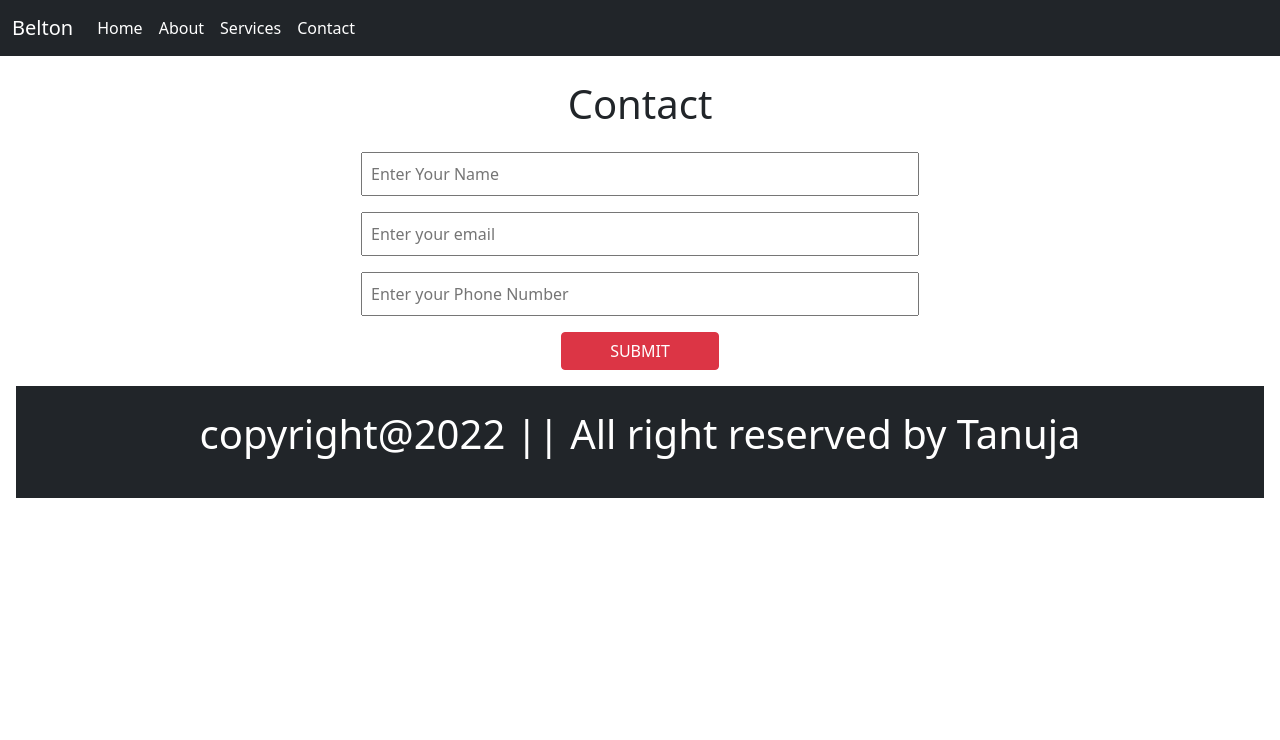
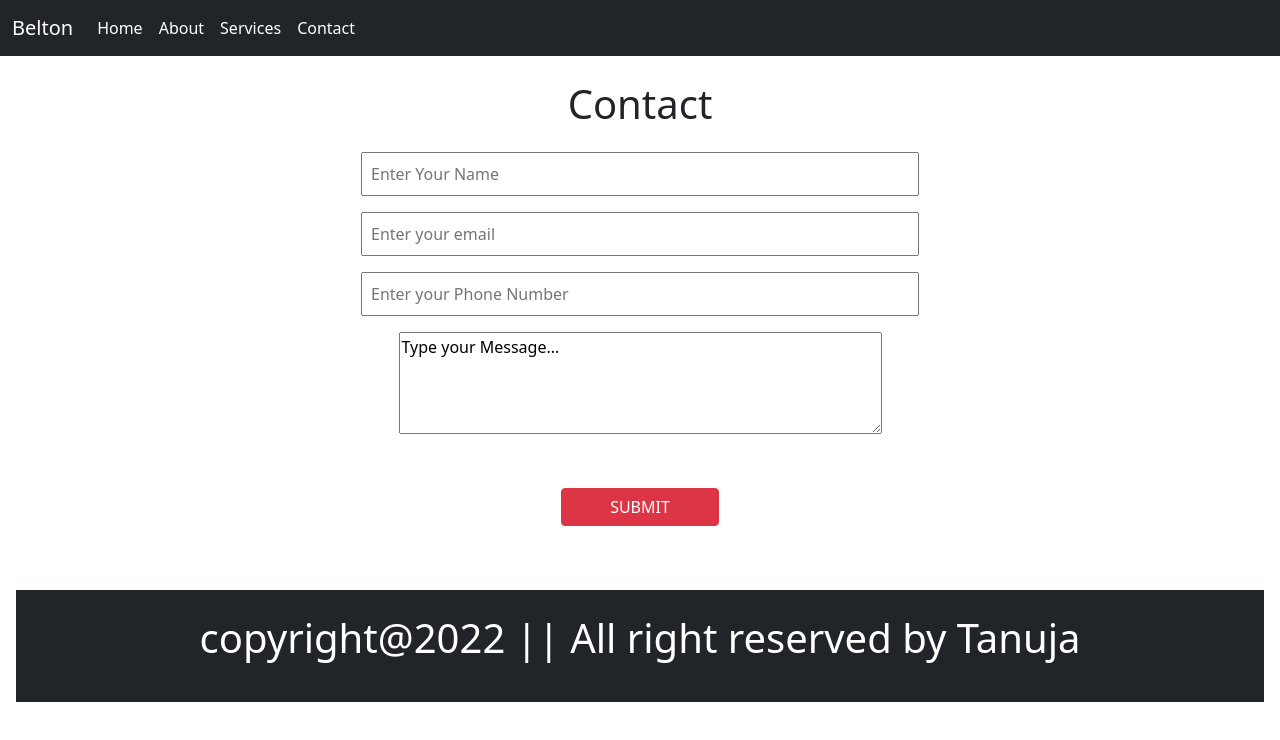
Before and after one commit to tanuja8/simplepage, a React (Create React App) app: page /contact in a window 1280 px wide. Shown: the top 740 px of the page. Built offline with nearby package versions, Linux system fonts and the light colour scheme.

Commit message:
added message box

```diff
--- a/src/component/Contact.js
+++ b/src/component/Contact.js
@@ -3,12 +3,15 @@ import React from 'react'
 export default function Contact() {
   return (
     <div className='container mx-auto'>
-        <h1 className='text-center my-4'>Contact</h1>
+      <h1 className='text-center my-4'>Contact</h1>
       <form className='text-center'>
         <input type="text" placeholder='Enter Your Name' className='w-50 p-2' /> <br></br>
-        <input type="email" placeholder='Enter your email' className='my-3 w-50 p-2'/> <br></br>
-        <input type="text" placeholder='Enter your Phone Number' className='mb-3 w-50 p-2'/> <br></br>
-        <button type="button" className="btn btn-danger px-5">SUBMIT</button>
+        <input type="email" placeholder='Enter your email' className='my-3 w-50 p-2' /> <br></br>
+        <input type="text" placeholder='Enter your Phone Number' className='mb-3 w-50 p-2' /> <br></br>
+        <textarea id="freeform" name="freeform" rows="4" cols="50" className=''>
+          Type your Message...
+        </textarea><br/>
+        <button type="button" className="btn btn-danger px-5 m-5">SUBMIT</button>
       </form>
     </div>
   )
```
